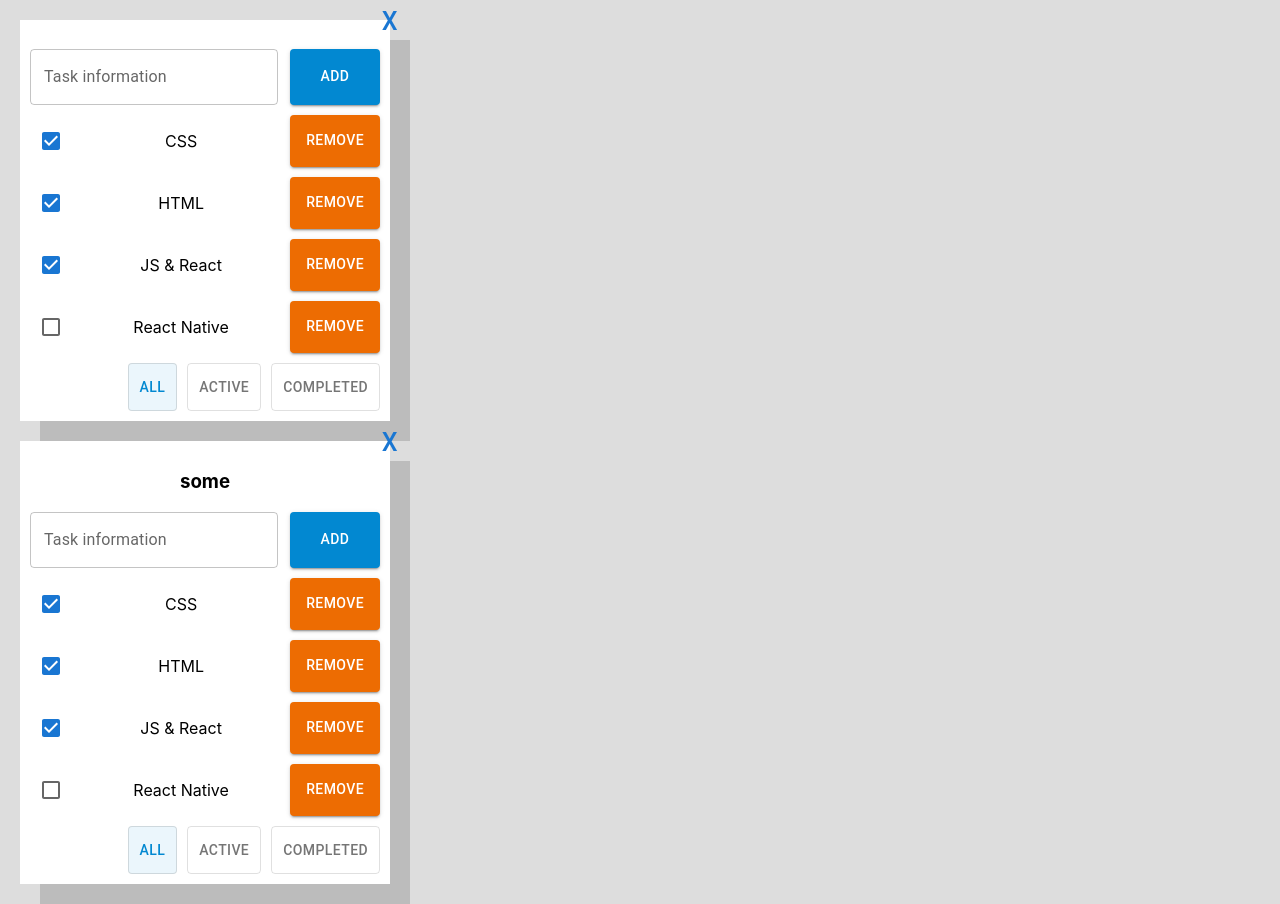
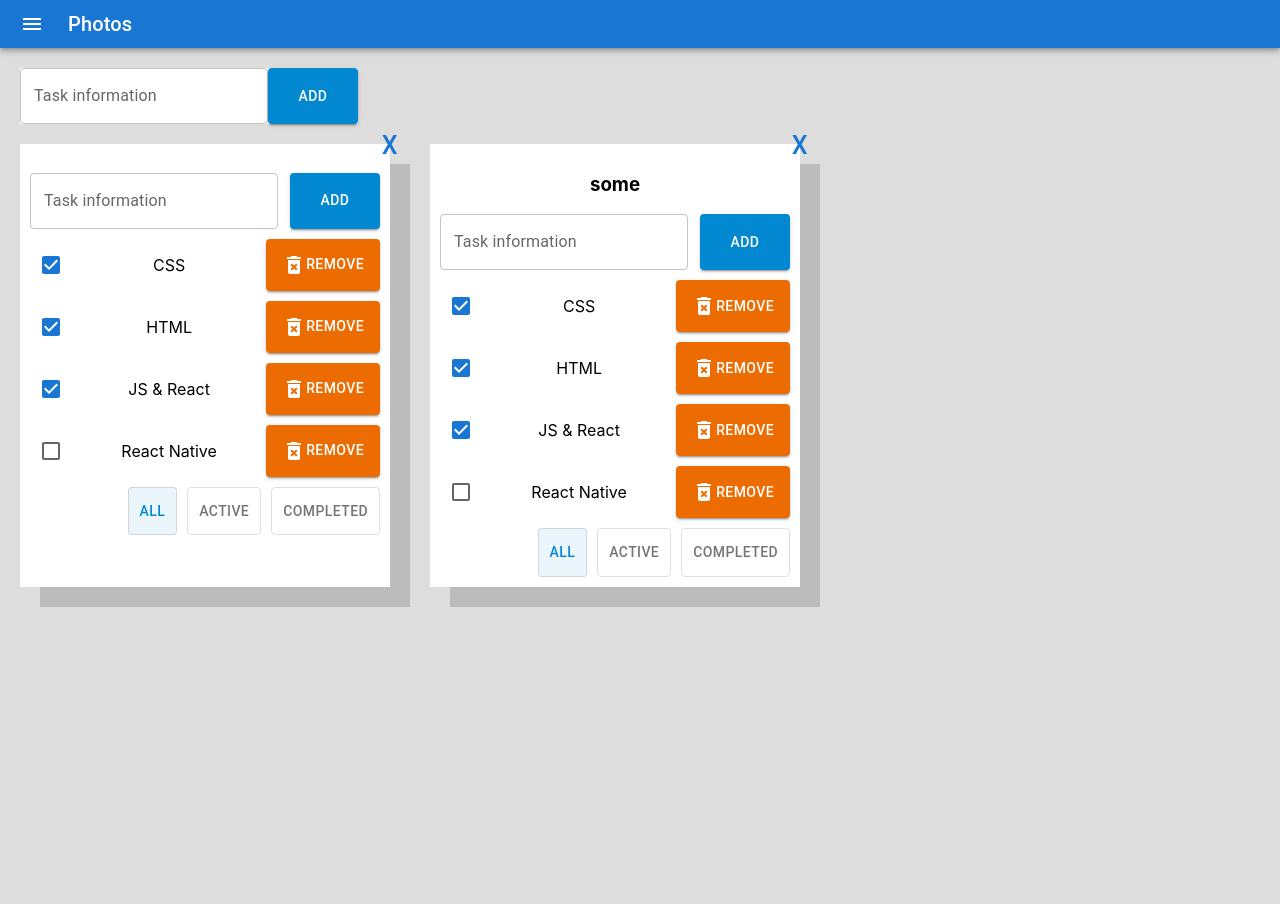
Before and after one commit to kelter-js/todolist, a React (Create React App) app: page / in a window 1280 px wide. After the commit the page ends 800 px from the top, so only its background shows below. Built offline with nearby package versions, Linux system fonts and the light colour scheme.

Commit message:
feat: todolist with component updates

```diff
--- a/src/App.tsx
+++ b/src/App.tsx
@@ -1,54 +1,103 @@
-import { useState, useCallback } from 'react';
-import { v1 } from 'uuid';
+import { useState, useCallback } from "react";
+import { v1 } from "uuid";
 
-import { tasks } from './utils/constants';
-import { ITodoListsState } from './types/interfaces';
-import Todolist from './Components/TodolistCointainer';
-import VisuallyHidden from './Common/VisuallyHidden';
-
+import { tasks } from "./utils/constants";
+import { ITodoListsState } from "./types/interfaces";
+import { AddNewTaskListContainer } from "./Components/TodolistStyles";
+import Todolist from "./Components/TodolistCointainer";
+import {
+  AppBar,
+  Container,
+  Grid,
+  IconButton,
+  Toolbar,
+  Typography,
+} from "@mui/material";
+import MenuIcon from "@mui/icons-material/Menu";
+import AddItemForm from "./Components/AddItemForm";
+import VisuallyHidden from "./Common/VisuallyHidden";
+import styles from "./styles.module.css";
 
 const App = (): JSX.Element => {
   const [todoLists, setTodoLists] = useState<ITodoListsState[]>([
     {
       id: v1(),
-      title: '',
+      title: "",
       tasks,
     },
     {
       id: v1(),
-      title: 'some',
+      title: "some",
       tasks,
-    }
+    },
   ]);
 
-  const handleTodoListDeletion = useCallback((id: string) => {
-    setTodoLists(todoLists.filter(item => item.id !== id));
-  }, [todoLists]);
+  const handleAddTodoList = useCallback((title: string) => {
+    setTodoLists((state) => [...state, { id: v1(), title, tasks: [] }]);
+  }, []);
+
+  const handleTodoListDeletion = useCallback(
+    (id: string) => {
+      setTodoLists((state) => state.filter((item) => item.id !== id));
+    },
+    [todoLists]
+  );
+
+  const handleTaskListTitleChange = (id: string, title: string) => {
+    const [target] = todoLists.filter((item) => item.id === id);
+
+    target.title = title;
+
+    setTodoLists((state) => [...state]);
+  };
 
   const renderTodoLists = () => {
     return todoLists.map(({ title, tasks, id }) => {
-      return (<Todolist
-        deleteTodoList={handleTodoListDeletion}
-        title={title}
-        tasks={tasks}
-        key={id}
-        id={id}
-      />);
+      return (
+        <Todolist
+          deleteTodoList={handleTodoListDeletion}
+          title={title}
+          tasks={tasks}
+          key={id}
+          id={id}
+          handleTaskListTitleChange={handleTaskListTitleChange}
+        />
+      );
     });
-  }
+  };
 
   return (
     <>
+      <AppBar position="static">
+        <Toolbar variant="dense">
+          <IconButton
+            edge="start"
+            color="inherit"
+            aria-label="menu"
+            sx={{ mr: 2 }}
+          >
+            <MenuIcon />
+          </IconButton>
+          <Typography variant="h6" color="inherit" component="div">
+            Photos
+          </Typography>
+        </Toolbar>
+      </AppBar>
+
       <header>
-        <VisuallyHidden>
-          To do list application
-        </VisuallyHidden>
+        <VisuallyHidden>To do list application</VisuallyHidden>
       </header>
-      <main>
-        {renderTodoLists()}
-      </main>
+
+      <Container fixed disableGutters className={styles.container}>
+        <Grid container>
+          <AddNewTaskListContainer>
+            <AddItemForm onAddItem={handleAddTodoList} />
+          </AddNewTaskListContainer>
+        </Grid>
+        <Grid container>{renderTodoLists()}</Grid>
+      </Container>
     </>
   );
-}
+};
 
 export default App;
--- a/src/Components/Task.tsx
+++ b/src/Components/Task.tsx
@@ -1,7 +1,9 @@
-import { Checkbox, Button } from '@mui/material';
-import styled from 'styled-components';
+import { Checkbox, Button } from "@mui/material";
+import styled from "styled-components";
 
-import { ITaskComponent } from '../types/interfaces';
+import { ITaskComponent } from "../types/interfaces";
+import DeleteForeverIcon from "@mui/icons-material/DeleteForever";
+import EditableTitle from "./EditableTitle";
 
 const TaskItem = styled.li`
   display: flex;
@@ -19,7 +21,8 @@ const Task = ({
   isDone,
   id,
   onDelete,
-  onChangeMark
+  onChangeMark,
+  handleTaskDescriptionChange,
 }: ITaskComponent): JSX.Element => {
   const onChange = () => onChangeMark(id);
 
@@ -28,10 +31,17 @@ const Task = ({
   return (
     <TaskItem>
       <Checkbox onChange={onChange} checked={isDone} />
-      <p>{description}</p>
-      <Button onClick={deleteTask} color='warning' variant='contained'>Remove</Button>
+      <EditableTitle
+        title={description}
+        id={id}
+        handleTaskChange={handleTaskDescriptionChange}
+      />
+      <Button onClick={deleteTask} color="warning" variant="contained">
+        <DeleteForeverIcon />
+        Remove
+      </Button>
     </TaskItem>
   );
-}
+};
 
 export default Task;
--- a/src/Components/Todolist.tsx
+++ b/src/Components/Todolist.tsx
@@ -1,10 +1,12 @@
-import { useState, ChangeEvent, KeyboardEvent, MouseEvent } from 'react';
-import { Button, TextField, ToggleButton } from '@mui/material';
+import { MouseEvent } from "react";
+import { ToggleButton } from "@mui/material";
 
-import { ITodolist } from '../types/interfaces';
-import { FilterByValueTypes } from '../types/types';
-import Task from './Task';
-import * as S from './TodolistStyles';
+import { ITodolist } from "../types/interfaces";
+import { FilterByValueTypes } from "../types/types";
+import EditableTitle from "./EditableTitle";
+import AddItemForm from "./AddItemForm";
+import Task from "./Task";
+import * as S from "./TodolistStyles";
 
 const Todolist = ({
   title,
@@ -15,85 +17,69 @@ const Todolist = ({
   currentFilter,
   changeTaskMark,
   addTask,
-  deleteTodoList
+  deleteTodoList,
+  handleTaskListTitleChange,
+  handleTaskDescriptionChange,
 }: ITodolist): JSX.Element => {
-  const [taskDescription, setTaskDescription] = useState<string>('');
-  const [helperText, setHelperText] = useState<string>('');
-
-  const onInput = (e: ChangeEvent<HTMLInputElement>) => {
-    setTaskDescription(e.target.value);
-    setHelperText('');
-  }
-
-  const createTask = () => {
-    if (taskDescription) {
-      addTask(taskDescription);
-      setTaskDescription('');
-    } else {
-      setHelperText('Can`t create task with empty description');
-    }
-  }
-
-  const onEnter = (e: KeyboardEvent<HTMLInputElement>) => {
-    if (e.key === 'Enter') {
-      createTask();
-    }
-  }
-
   const onChangeFilterClick = (e: MouseEvent<HTMLElement>) => {
-    const { name } = (e.target as HTMLButtonElement);
+    const { name } = e.target as HTMLButtonElement;
 
     changeFilter(name as FilterByValueTypes);
-  }
+  };
 
   return (
     <S.Container>
-      <S.Header>{title}</S.Header>
-      <S.TextContainer>
-        <TextField
-          onKeyDown={onEnter}
-          label='Task information'
-          value={taskDescription}
-          onChange={onInput}
-          error={Boolean(helperText)}
-          helperText={helperText}
+      <S.Header>
+        <EditableTitle
+          title={title}
+          id={id}
+          handleTaskChange={handleTaskListTitleChange}
         />
-        <Button onClick={createTask} variant='contained' color='info'>Add</Button>
-      </S.TextContainer>
+      </S.Header>
+      <AddItemForm onAddItem={addTask} />
       <S.List>
-        {tasks.map((item) => <Task onChangeMark={changeTaskMark} key={item.id} {...item} onDelete={removeTask} />)}
+        {tasks.map((item) => (
+          <Task
+            handleTaskDescriptionChange={handleTaskDescriptionChange}
+            onChangeMark={changeTaskMark}
+            key={item.id}
+            {...item}
+            onDelete={removeTask}
+          />
+        ))}
       </S.List>
       <S.ControlsContainer>
         <ToggleButton
           value={currentFilter}
-          selected={currentFilter === 'all'}
-          name='all'
+          selected={currentFilter === "all"}
+          name="all"
           onClick={onChangeFilterClick}
-          color='info'
+          color="info"
         >
           All
         </ToggleButton>
         <ToggleButton
           value={currentFilter}
-          selected={currentFilter === 'active'}
-          name='active'
+          selected={currentFilter === "active"}
+          name="active"
           onClick={onChangeFilterClick}
-          color='info'
+          color="info"
         >
           Active
         </ToggleButton>
         <ToggleButton
           value={currentFilter}
-          selected={currentFilter === 'completed'}
-          name='completed'
+          selected={currentFilter === "completed"}
+          name="completed"
           onClick={onChangeFilterClick}
-          color='success'
-        >Completed
+          color="success"
+        >
+          Completed
         </ToggleButton>
       </S.ControlsContainer>
       <S.DeleteButton onClick={() => deleteTodoList(id)}>X</S.DeleteButton>
     </S.Container>
   );
-}
+};
 
 export default Todolist;
--- a/src/Components/TodolistStyles.tsx
+++ b/src/Components/TodolistStyles.tsx
@@ -1,5 +1,5 @@
-import styled from 'styled-components';
-import Button from '@mui/material/Button/Button';
+import styled from "styled-components";
+import Button from "@mui/material/Button/Button";
 
 export const Container = styled.div`
   width: 100%;
@@ -8,13 +8,13 @@ export const Container = styled.div`
   padding: 10px;
   position: relative;
   background: white;
-  border-radius: 0% 0% 0% 0% / 0% 0% 0% 0% ;
-  box-shadow: 20px 20px rgba(0,0,0,.15);
-  transition: all .4s ease;
+  border-radius: 0% 0% 0% 0% / 0% 0% 0% 0%;
+  box-shadow: 20px 20px rgba(0, 0, 0, 0.15);
+  transition: all 0.4s ease;
 
   &:hover {
     border-radius: 0% 0% 30% 30% / 0% 0% 3% 3%;
-    box-shadow: 10px 10px rgba(0,0,0,.25);
+    box-shadow: 10px 10px rgba(0, 0, 0, 0.25);
   }
 `;
 
@@ -59,4 +59,15 @@ export const DeleteButton = styled(Button)`
     border-radius: 50%;
     font-size: 25px;
   }
-`
+`;
+
+export const AddNewTaskListContainer = styled.div`
+  height: min-content;
+  margin-top: 20px;
+  margin-left: 20px;
+  background-color: #fff;
+`;
+
+export const EditableText = styled.p`
+  user-select: none;
+`;
--- a/src/index.css
+++ b/src/index.css
@@ -12,3 +12,10 @@ code {
   font-family: source-code-pro, Menlo, Monaco, Consolas, 'Courier New',
     monospace;
 }
+
+main {
+  display: flex;
+  justify-content: flex-start;
+  row-gap: 20px;
+  width: 100vw;
+}
--- /dev/null
+++ b/src/styles.module.css
@@ -0,0 +1,4 @@
+div.container {
+  margin-left: unset;
+  margin-right: unset;
+}
```
Also changed, not shown: 1 other file (tests, documents, lock files or other folders).
